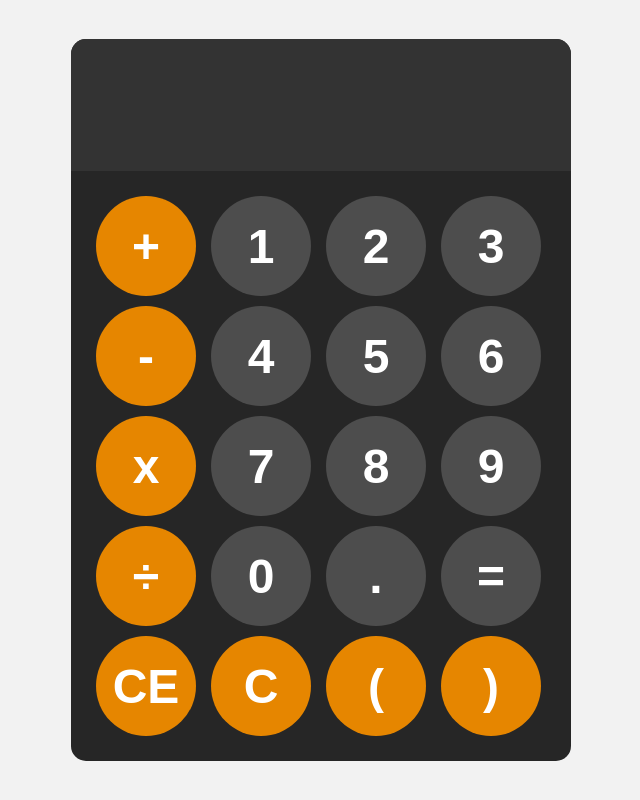
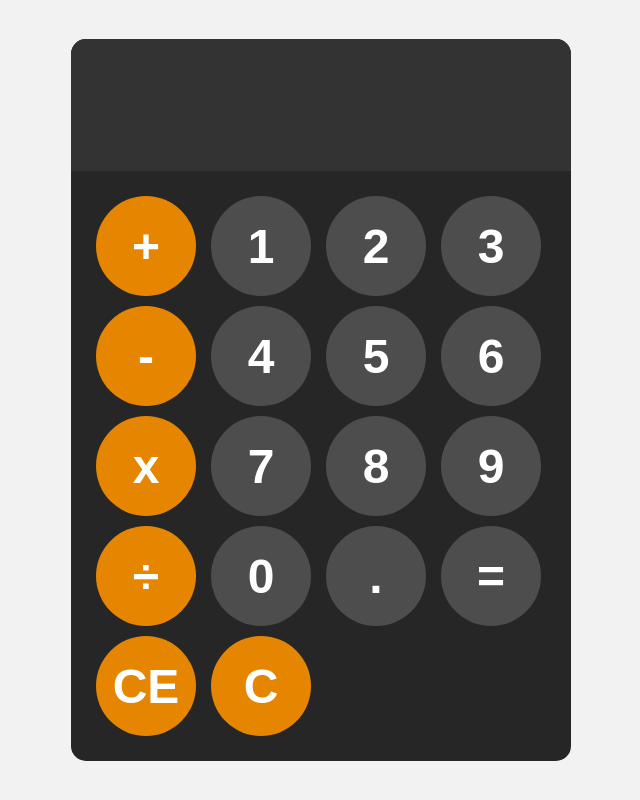
Before and after one commit to Hakeem-Mentore/Calculator, a plain HTML site: page Calculator/index.html in a window 1280 px wide. Shown: the whole page, without its empty margins (319-959 px from the left). Drawn offline with Linux system fonts and the light colour scheme.

Commit message:
Update index.html

```diff
--- a/Calculator/index.html
+++ b/Calculator/index.html
@@ -28,8 +28,6 @@
                 <button onclick="calculate()">=</button>
                 <button onclick="clearDisplay()" class="operator">CE</button>
                 <button onclick="backspace()" class="operator">C</button>
-                <button onclick="appendToDisplay()" class="operator">&#40;</button>
-                <button onclick="appendToDisplay()" class="operator">&#41;</button>
             </div>
     </div>
     <script src="index.js"></script>
```
